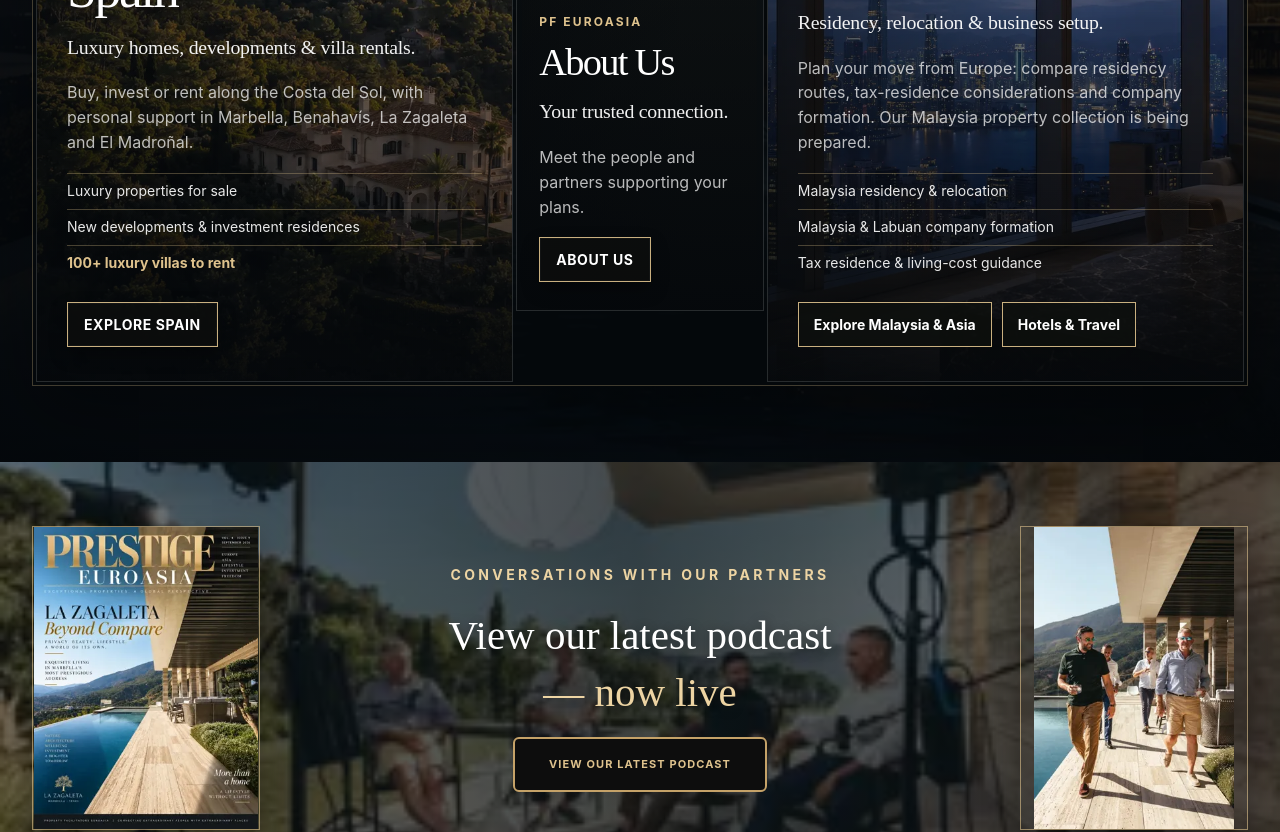
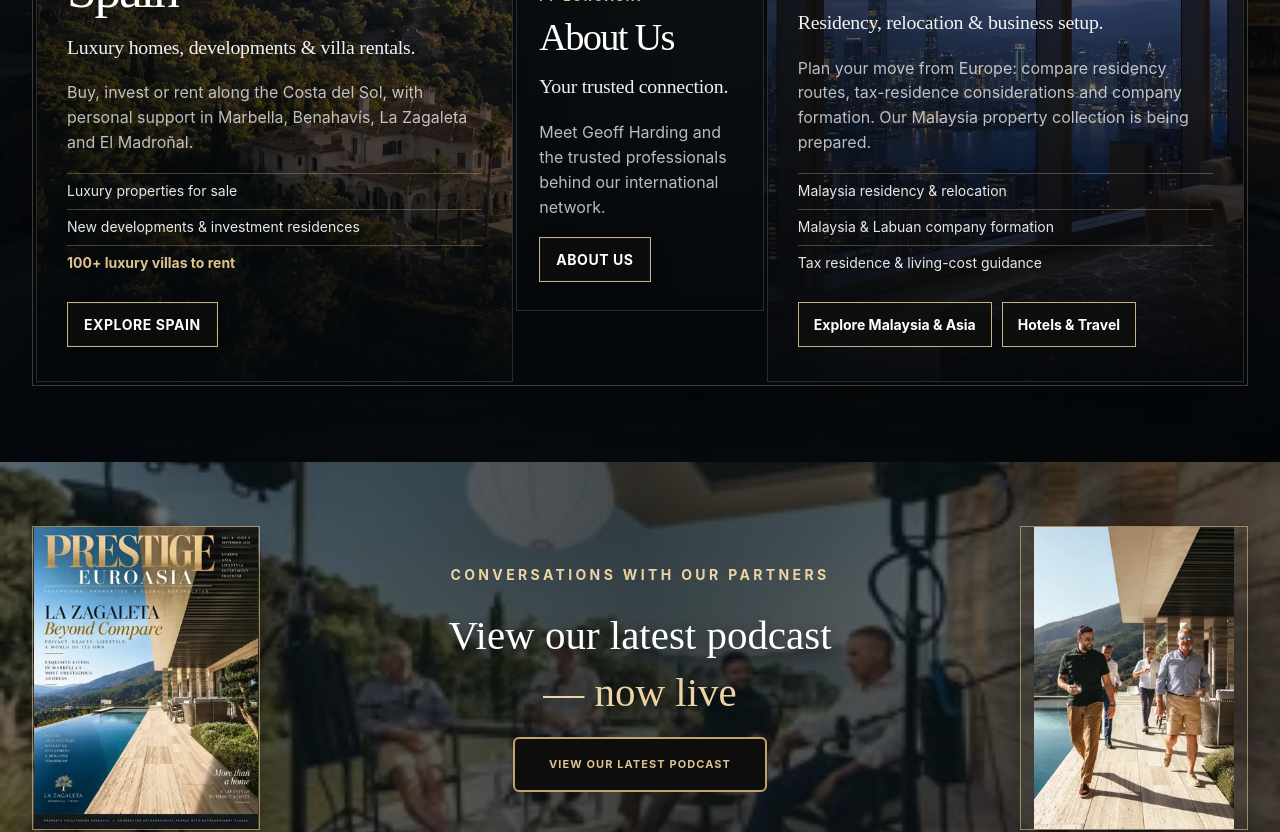
Before and after one commit to ghharding-dot/pfeuroasia, a Next.js app: page / in a window 1280 px wide. Shown: the part 840-1672 px from the top of the page. Built offline with nearby package versions, Linux system fonts and the light colour scheme; no server answers.

Commit message:
Link About Us homepage card to biographies and partner network

```diff
--- a/app/components/HomePhase2.tsx
+++ b/app/components/HomePhase2.tsx
@@ -62,7 +62,7 @@ export function HomePhase2() {
 
           <Link
             className={`${phase2Styles.gatewayCard} ${phase2Styles.aboutPath}`}
-            href="/why-euroasia"
+            href="/about"
           >
             <div className={phase2Styles.cardOverlay} />
             <div className={phase2Styles.cardTopline}>
@@ -76,7 +76,7 @@ export function HomePhase2() {
                 Your trusted connection.
               </p>
               <p>
-                Meet the people and partners supporting your plans.
+                Meet Geoff Harding and the trusted professionals behind our international network.
               </p>
               <strong>About us</strong>
             </div>
```
